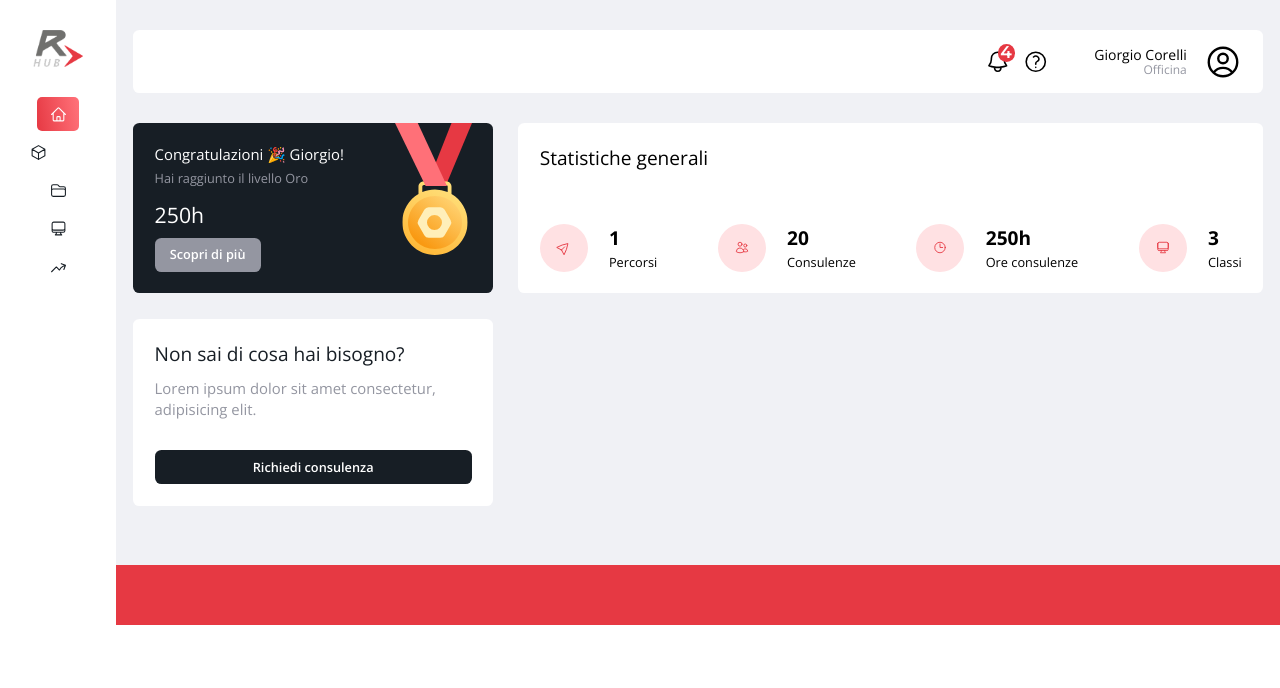
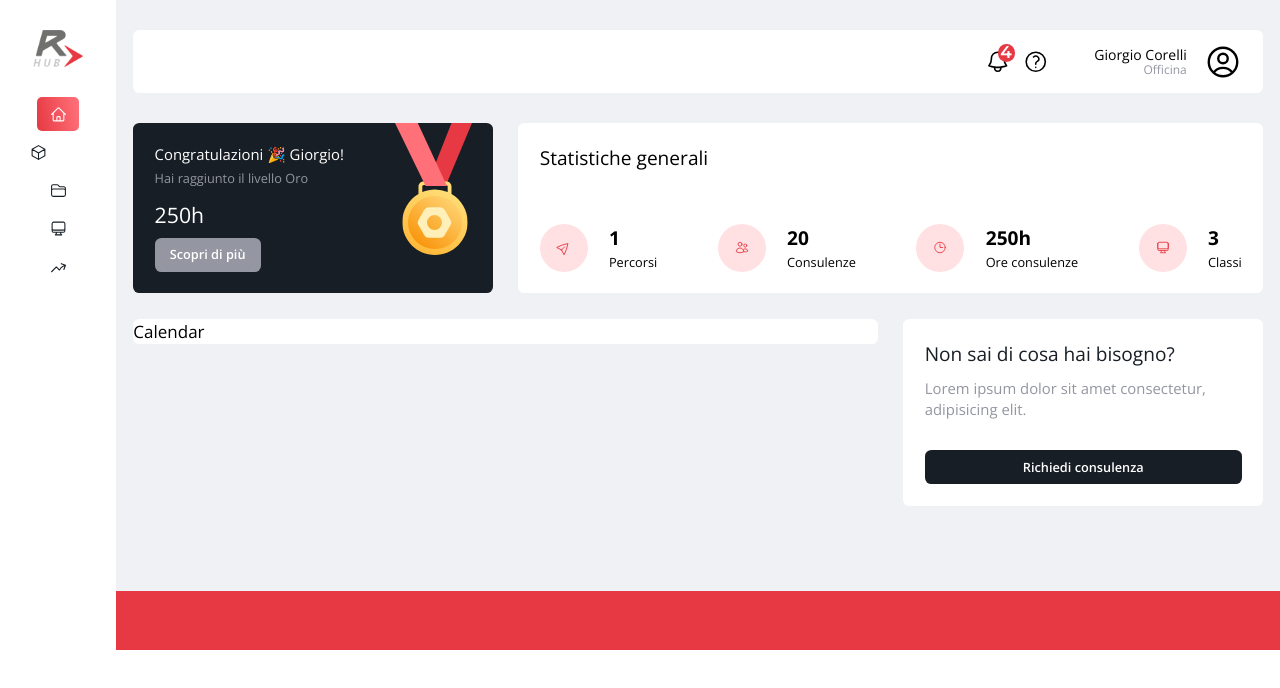
Before and after one commit to xdelmo/rapidoo-dashboard, a React (Create React App) app: page / in a window 1280 px wide. Shown: the top 688 px of the page. Built offline with nearby package versions, Linux system fonts and the light colour scheme.

Commit message:
UPDATE: added new components

```diff
--- a/src/App.js
+++ b/src/App.js
@@ -4,6 +4,8 @@ import React, { useState, useEffect } from "react";
 import Badge from "./components/Badge";
 import GeneralStats from "./components/GeneralStats";
 import RequestAdvice from "./components/RequestAdvice";
+import Calendar from "./components/Calendar";
+// import OverTitle from "./components/OverTitle";
 
 function App() {
   const [isSidebarOpen, setIsSidebarOpen] = useState(false);
@@ -47,7 +49,11 @@ function App() {
             <div className="grid-col-span-2">
               <GeneralStats />
             </div>
+            <div className="grid-col-span-2 grid-row-span-2">
+              <Calendar />
+            </div>
             <RequestAdvice />
+            {/* <OverTitle /> */}
           </div>
         </main>
         <footer id="footer" className="bg-primary py-7 px-4">
```
